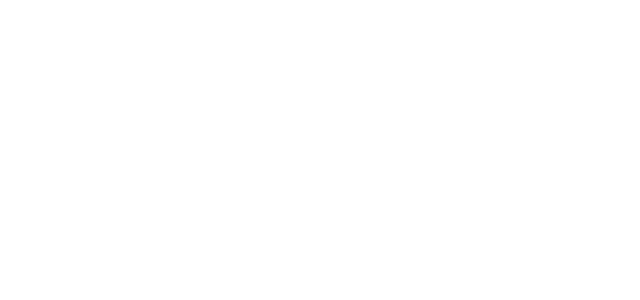
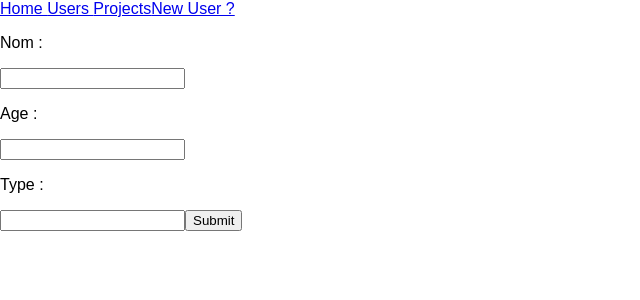
Before and after one commit to simplonco/react-kickass-exercice, a React (Create React App) app in the folder kickass/: page /adduser in a window 1280 px wide. Shown: the top 300 px of the page, without its empty margins (0-640 px from the left). Built offline with nearby package versions, Linux system fonts and the light colour scheme.

Commit message:
post user pas encore fonctionnel mais presque

```diff
--- a/kickass/src/App.js
+++ b/kickass/src/App.js
@@ -1,27 +1,37 @@
 import React, { Component } from 'react';
-import { BrowserRouter as Router, Route } from 'react-router-dom';
+import { BrowserRouter as Router, Route, NavLink } from 'react-router-dom';
 import {Users, UserProfile} from './components/Users/Users';
-import {Projects, ProjectInfo} from './components/Project';
+import {Projects, ProjectInfo} from './components/Projects/Project';
+import AddUser from './components/add';
 import './App.css';
 
 
-class App extends Component {
+const Links = () => (
+  <nav>
+    <NavLink to="/">Home </NavLink>
+    <NavLink to="/users">Users </NavLink>
+    <NavLink to='/projects'>Projects</NavLink>
+    <NavLink to='/adduser'>New User ?</NavLink>
+  </nav>
+)
+export default class App extends Component {
+
 
   render() {
     return (
       <div>
         <Router>
           <div>
+            <Links />
             <Route exact path='/' render={() => (<h1>Welcome in hell</h1>)}/>
             <Route exact path='/users' component={Users} />
             <Route path='/users/:id' component={UserProfile} />
             <Route exact path='/projects' component={Projects} />
             <Route path='/projects/:id' component={ProjectInfo} />
+            <Route path='/adduser' component={AddUser} />
           </div>
         </Router>
       </div>
     )
   };
 }
-
-export default App;
--- a/kickass/src/components/Project.js
+++ b/kickass/src/components/Projects/Project.js
@@ -1,5 +1,6 @@
 import React, { Component } from 'react';
 import {Link} from 'react-router-dom';
+import './Projects.css';
 
 export class Projects extends Component {
   constructor(props) {
--- a/kickass/src/components/Users/Users.js
+++ b/kickass/src/components/Users/Users.js
@@ -1,5 +1,6 @@
 import React, { Component } from 'react';
 import {Link} from 'react-router-dom';
+import './Users.css';
 
 export class Users extends Component {
 
--- a/kickass/src/components/add.js
+++ b/kickass/src/components/add.js
@@ -0,0 +1,51 @@
+import React, {Component} from 'react';
+import {Links} from 'react-router-dom';
+
+export default class AddUser extends Component {
+  constructor(props) {
+    super(props);
+    this.state = {
+      name:"",
+      age:"",
+      type:""
+    }
+  }
+  Submit = () => {
+    fetch('https://kickass-sdw-3a.herokuapp.com/api/user', {
+      method: 'POST',
+      headers: {
+        'Accept': 'application/json',
+        'Content-Type': 'application/json',
+      },
+      body: JSON.stringify({
+        name: this.state.name,
+        age: this.state.age,
+        type: this.state.type
+      })
+    })
+    .then((res) => res.json())
+  }
+
+  handleChange = (event) => {
+    const target = event.target;
+    const value = target.value;
+    const name = target.name;
+    this.setState({[name] : value})
+  }
+  render() {
+    console.log(this.Submit)
+    return(
+      <div>
+        <form>
+        <p>Nom : </p>
+        <input type='text' name='name' value={this.name} onChange={this.handleChange}></input>
+        <p>Age : </p>
+        <input type='text' name='age' value={this.age} onChange={this.handleChange}></input>
+        <p>Type :</p>
+        <input type='text' name='type' value={this.type} onChange={this.handleChange}></input>
+        <button type='submit' onClick={this.Submit}>Submit</button>
+      </form>
+      </div>
+    )
+  }
+}
```
Also changed, not shown: kickass/src/components/Projects/Projects.css (added), kickass/src/components/Users/Users.css (added).
